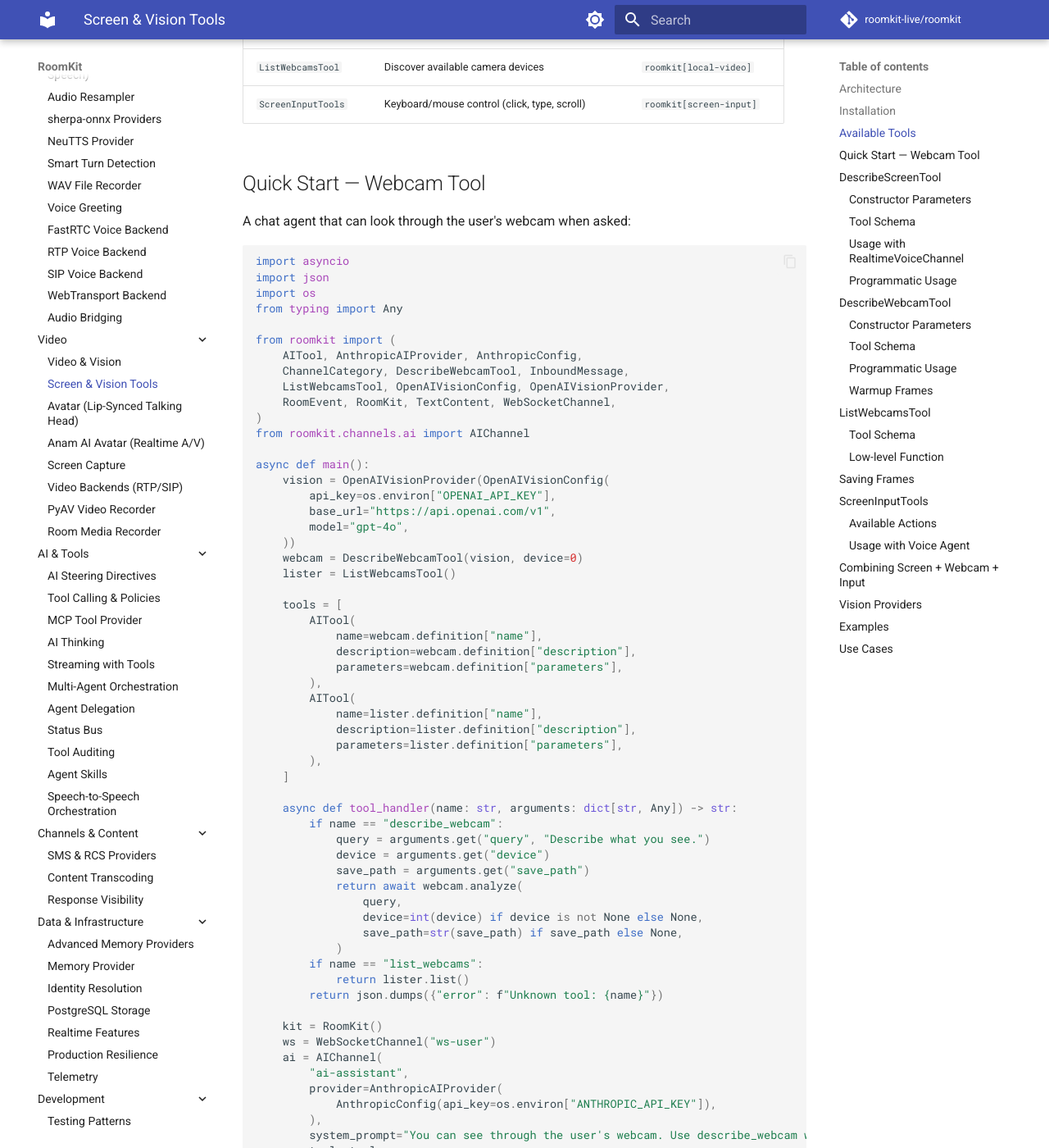
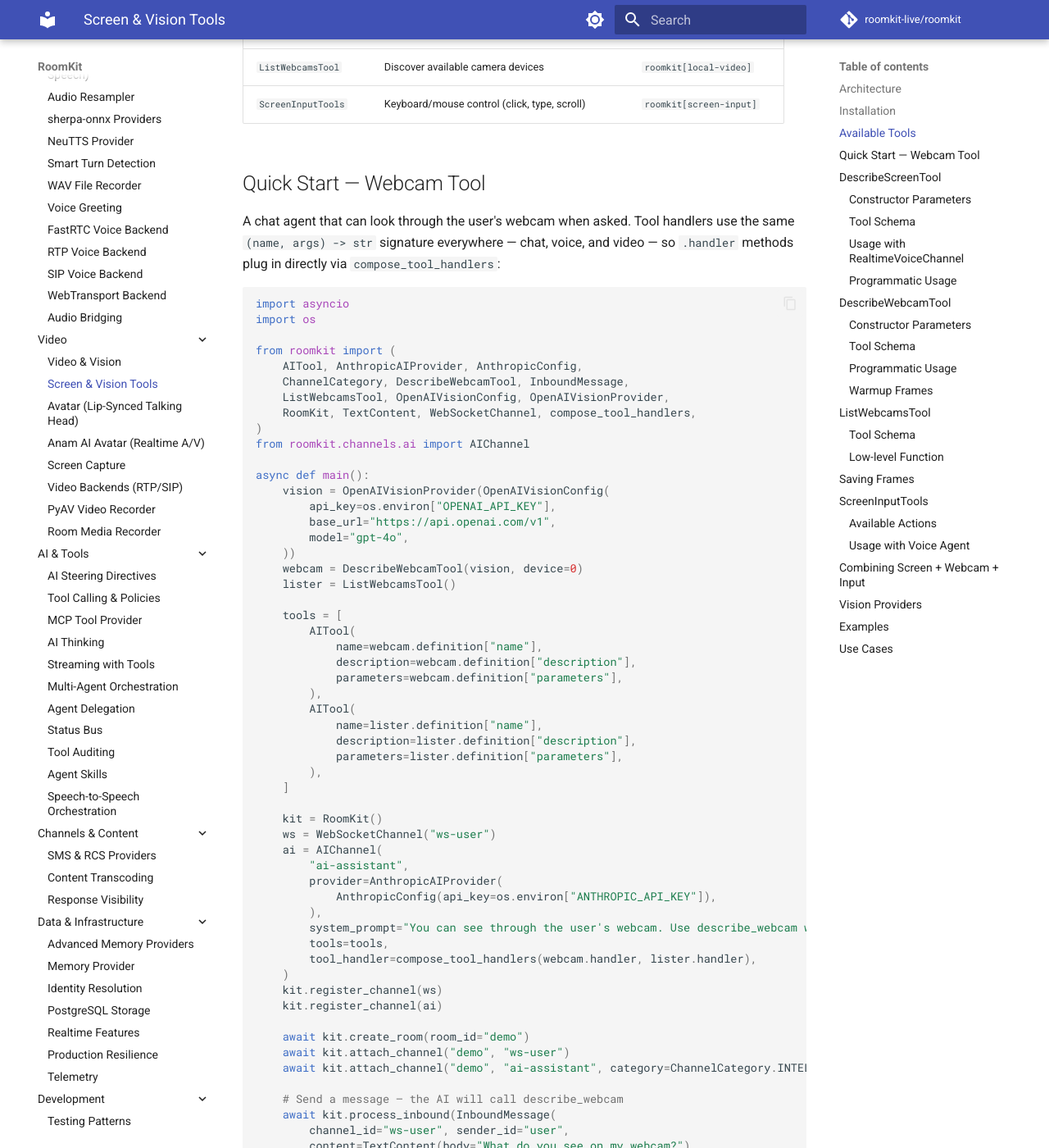
Before and after one commit to roomkit-live/roomkit-docs, an MkDocs documentation site: the page built from docs/guides/screen-vision-tools.md, in a window 1280 px wide and 1400 px high, scrolled down 960 px. Shown: the whole window at 82% size. Built offline with MkDocs 1.6.1 and Material for MkDocs 9.7.7, drawn with Linux system fonts in a browser that asks for light colours; comment, search, counter and statistics services are not loaded.

Commit message:
docs: simplify webcam example with compose_tool_handlers, remove deprecated audit section
The unified ToolHandler signature means .handler methods plug directly
into compose_tool_handlers — no manual dispatch function needed.

Co-Authored-By: Claude Opus 4.6 (1M context) <noreply@anthropic.com>

````diff
--- a/docs/guides/screen-vision-tools.md
+++ b/docs/guides/screen-vision-tools.md
@@ -38,19 +38,17 @@ pip install roomkit[gemini]            # Gemini Vision
 
 ## Quick Start — Webcam Tool
 
-A chat agent that can look through the user's webcam when asked:
+A chat agent that can look through the user's webcam when asked. Tool handlers use the same `(name, args) -> str` signature everywhere — chat, voice, and video — so `.handler` methods plug in directly via `compose_tool_handlers`:
 
 ```python
 import asyncio
-import json
 import os
-from typing import Any
 
 from roomkit import (
     AITool, AnthropicAIProvider, AnthropicConfig,
     ChannelCategory, DescribeWebcamTool, InboundMessage,
     ListWebcamsTool, OpenAIVisionConfig, OpenAIVisionProvider,
-    RoomEvent, RoomKit, TextContent, WebSocketChannel,
+    RoomKit, TextContent, WebSocketChannel, compose_tool_handlers,
 )
 from roomkit.channels.ai import AIChannel
 
@@ -76,20 +74,6 @@ async def main():
         ),
     ]
 
-    async def tool_handler(name: str, arguments: dict[str, Any]) -> str:
-        if name == "describe_webcam":
-            query = arguments.get("query", "Describe what you see.")
-            device = arguments.get("device")
-            save_path = arguments.get("save_path")
-            return await webcam.analyze(
-                query,
-                device=int(device) if device is not None else None,
-                save_path=str(save_path) if save_path else None,
-            )
-        if name == "list_webcams":
-            return lister.list()
-        return json.dumps({"error": f"Unknown tool: {name}"})
-
     kit = RoomKit()
     ws = WebSocketChannel("ws-user")
     ai = AIChannel(
@@ -99,7 +83,7 @@ async def main():
         ),
         system_prompt="You can see through the user's webcam. Use describe_webcam when asked to look.",
         tools=tools,
-        tool_handler=tool_handler,
+        tool_handler=compose_tool_handlers(webcam.handler, lister.handler),
     )
     kit.register_channel(ws)
     kit.register_channel(ai)
````
Also changed, not shown: docs/guides/tool-audit.md (+1 -5 lines).
